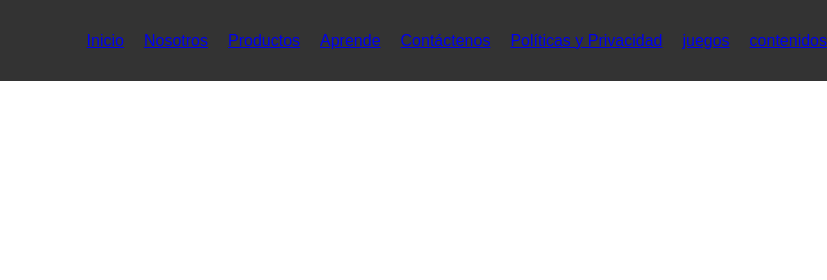
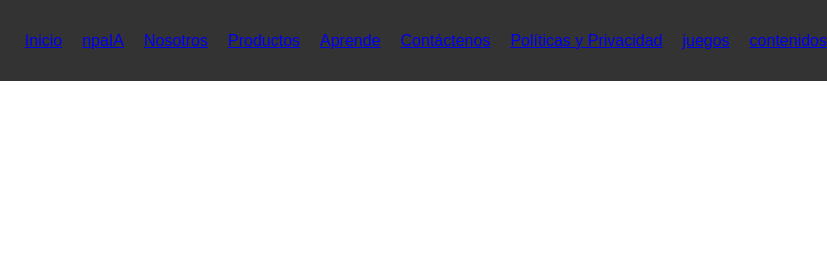
Before and after one commit to zcrypt83/username.gitgub.io, a plain HTML site: page index.html in a window 1280 px wide. Shown: the top 280 px of the page, 453-1280 px from the left. Drawn offline with Linux system fonts and the light colour scheme.

Commit message:
Update index.html

```diff
--- a/index.html
+++ b/index.html
@@ -14,6 +14,7 @@
         <nav>
             <ul>
                 <li><a href="inicio.html">Inicio</a></li>
+                <li><a href="npaIA.html">npaIA</a></li>
                 <li><a href="nosotros.html">Nosotros</a></li>
                 <li><a href="productos.html">Productos</a></li>
                 <li><a href="aprende.html">Aprende</a></li>
```
